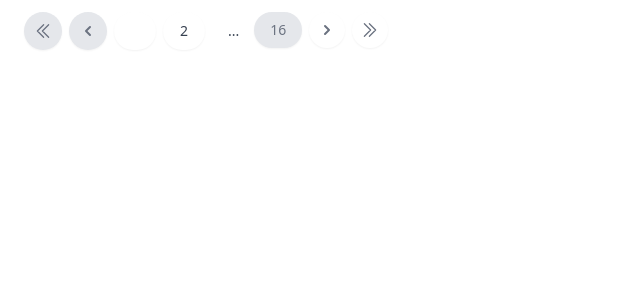
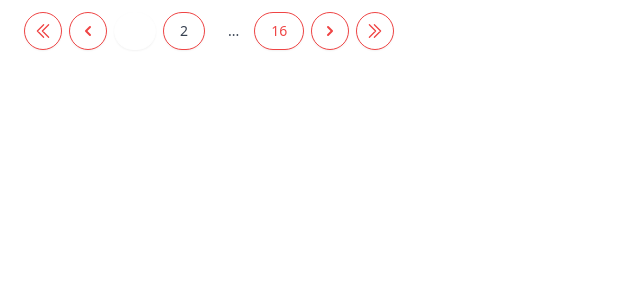
Before and after one commit to Allegro-Musique/vue3-tailwind-pagination, a Vue app: page / in a window 1280 px wide. Shown: the top 300 px of the page, without its empty margins (0-640 px from the left). Built offline with nearby package versions, Linux system fonts and the light colour scheme.

Commit message:
patch: border color

```diff
--- a/package.json
+++ b/package.json
@@ -12,7 +12,7 @@
       "require": "./dist/vue3-tailwindcss-pagination.umd.js"
     }
   },
-  "version": "0.0.7",
+  "version": "0.0.8",
   "type": "module",
   "scripts": {
     "dev": "vite",
--- a/src/App.vue
+++ b/src/App.vue
@@ -1,6 +1,6 @@
 <script>
-import { ref, reactive, computed } from 'vue'
-import { Vue3TailwindPagination } from './components/';
+import {ref, reactive, computed} from 'vue'
+import {Vue3TailwindPagination} from './components/';
 
 export default {
   components: {
@@ -26,5 +26,13 @@ export default {
 </script>
 
 <template>
- <vue3-tailwind-pagination :total="total" :per_page="5" :current_page="page" @change="onChange" />
+  <vue3-tailwind-pagination
+      :background="'bg-white'"
+      :active_background="'bg-red-500'"
+      :color="'text-red-500'"
+      :active_color="'text-white'"
+      :border_color="'border-red-500'"
+      :active_border_color="'border-white'"
+      :total="total" :per_page="5"
+      :current_page="page" @change="onChange"/>
 </template>
--- a/src/components/Vue3TailwindPagination.vue
+++ b/src/components/Vue3TailwindPagination.vue
@@ -15,7 +15,7 @@
       </span>
       <div>
         <nav class="relative z-0 inline-flex rounded-md -space-x-px" aria-label="Pagination">
-         <span class="hidden sm:block">
+         <span class="hidden lg:block">
             <a @click="changePage(1)"
                :class="`relative mr-2 inline-flex rounded-full shadow-sm items-center px-2 py-2 border ${border_color} ${background} text-sm font-medium ${color}`">
             <svg fill="none" viewBox="0 0 24 24" stroke-width="1.5"
@@ -39,7 +39,7 @@
           </span>
 
           <span v-if="hasFirst()">
-            <a :class="`relative cursor-pointer inline-flex items-center rounded-full mr-2 shadow-sm px-4 py-2 ${background} text-sm font-medium ${color}`"
+            <a :class="`relative cursor-pointer inline-flex items-center rounded-full mr-2 shadow-sm px-4 py-2 border ${border_color} ${background} text-sm font-medium ${color}`"
                @click.prevent="changePage(1)">
               <span>
                 1
@@ -64,7 +64,7 @@
              v-if="showLast()">...</a>
 
           <span v-if="hasLast()">
-            <a :class="`relative inline-flex items-center mr-2 px-4 py-2 rounded-full cursor-pointer shadow-sm ${background} text-sm font-medium ${color}`"
+            <a :class="`relative inline-flex items-center mr-2 px-4 py-2 rounded-full cursor-pointer shadow-sm border ${border_color} ${background} text-sm font-medium ${color}`"
                @click.prevent="changePage(total_pages)">
               <span>
                 {{ total_pages }}
@@ -74,7 +74,7 @@
 
           <span>
             <a @click="changePage(current_page + 1)"
-               :class="`relative inline-flex items-center mr-2 px-2 py-2 rounded-full shadow-sm bg-white text-sm font-medium ${color} ${background}`">
+               :class="`relative inline-flex items-center mr-2 px-2 py-2 rounded-full shadow-sm bg-white text-sm font-medium border ${border_color} ${color} ${background}`">
             <span class="sr-only">Next</span>
             <svg class="h-5 w-5 cursor-pointer" viewBox="0 0 20 20" fill="currentColor" aria-hidden="true">
               <path fill-rule="evenodd"
@@ -84,9 +84,9 @@
           </a>
           </span>
 
-          <span class="hidden sm:block">
+          <span class="hidden lg:block">
             <a @click="changePage(total_pages)"
-               :class="`relative inline-flex items-center px-2 py-2 rounded-full shadow-sm bg-white text-sm font-medium ${color} ${background}`">
+               :class="`relative inline-flex items-center px-2 py-2 rounded-full shadow-sm bg-white text-sm font-medium border ${border_color} ${color} ${background}`">
             <svg fill="none" viewBox="0 0 24 24" stroke-width="1.5"
                  stroke="currentColor" class="w-5 h-5 cursor-pointer">
               <path stroke-linecap="round" stroke-linejoin="round"
```
